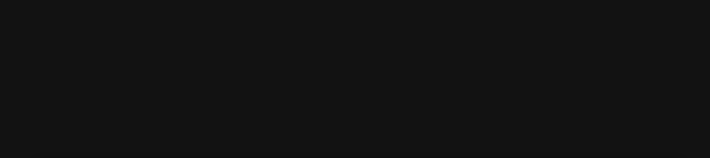
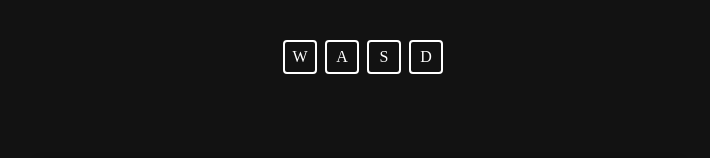
Before and after one commit to MendoncaGabriel/jogo-da-bolinha, a plain HTML site: page index.html in a window 1280 px wide. Shown: the top 158 px of the page, without its empty margins (286-996 px from the left). Drawn offline with Linux system fonts and the light colour scheme.

Commit message:
add teclado interativo

```diff
--- a/control/control.js
+++ b/control/control.js
@@ -16,32 +16,54 @@ export const player = {
 };
 
 function control(obj){
+    function scaleButton(button, scale){
+        if(scale == 'up'){
+            document.getElementById(button).style.scale = 1.2
+            document.getElementById(button).style.backgroundColor = 'white'
+            document.getElementById(button).style.color = 'black'
+        }else{
+            document.getElementById(button).style.scale = 1
+            document.getElementById(button).style.backgroundColor = 'rgb(18, 18, 18)'
+            document.getElementById(button).style.color = 'white'
+
+        }
+
+    }
+
     document.addEventListener('keydown', (e)=>{
         if(e.keyCode == 65){ //left
             px = -1
+            scaleButton('A', 'up')
         }
         if(e.keyCode == 68){ //right
             px = 1
+            scaleButton('D', 'up')
         }
         if(e.keyCode == 83){ //down
             py = 1
+            scaleButton('S', 'up')
         }
         if(e.keyCode == 87){ //up
             py = -1
+            scaleButton('W', 'up')
         }
     })
     document.addEventListener('keyup', (e)=>{
         if(e.keyCode == 65){ //left
             px = 0
+            scaleButton('A')
         }
         if(e.keyCode == 68){ //right
             px = 0
+            scaleButton('D')
         }
         if(e.keyCode == 83){ //down
             py = 0
+            scaleButton('S')
         }
         if(e.keyCode == 87){ //up
             py = 0
+            scaleButton('W')
         }
     })
 
--- a/index.css
+++ b/index.css
@@ -32,3 +32,31 @@ body{
     color: white;
     background-color: rgb(18, 18, 18);
 }
+
+.containerControl{
+    width: 150px;
+    display: flex;
+    align-items: center;
+    justify-content: space-around;
+    position: absolute;
+    transform: translate(-50%);
+    left: 50%;
+    top: 5%;
+
+}
+.containerControl > span {
+    background-color: rgb(18, 18, 18) ;
+    color: white ;
+    margin-left: 4px;
+    margin-right: 4px;
+    flex: none;
+    transition: 300px ease-in;
+    border: 2px solid white ;
+    border-radius: 4px;
+    width: 30px;
+    height: 30px;
+    display: flex;
+    align-items: center;
+    justify-content: center;
+
+}
--- a/index.html
+++ b/index.html
@@ -12,7 +12,15 @@
     <div id="root">
         <div id="bk"></div>
         <h1 id="cont"></h1>
+
     </div>
+    <div class="containerControl">
+        <span id="W">W</span>
+        <span id="A">A</span>
+        <span id="S">S</span>
+        <span id="D">D</span>
+    </div>
+
 
 </body>
 </html>
```
